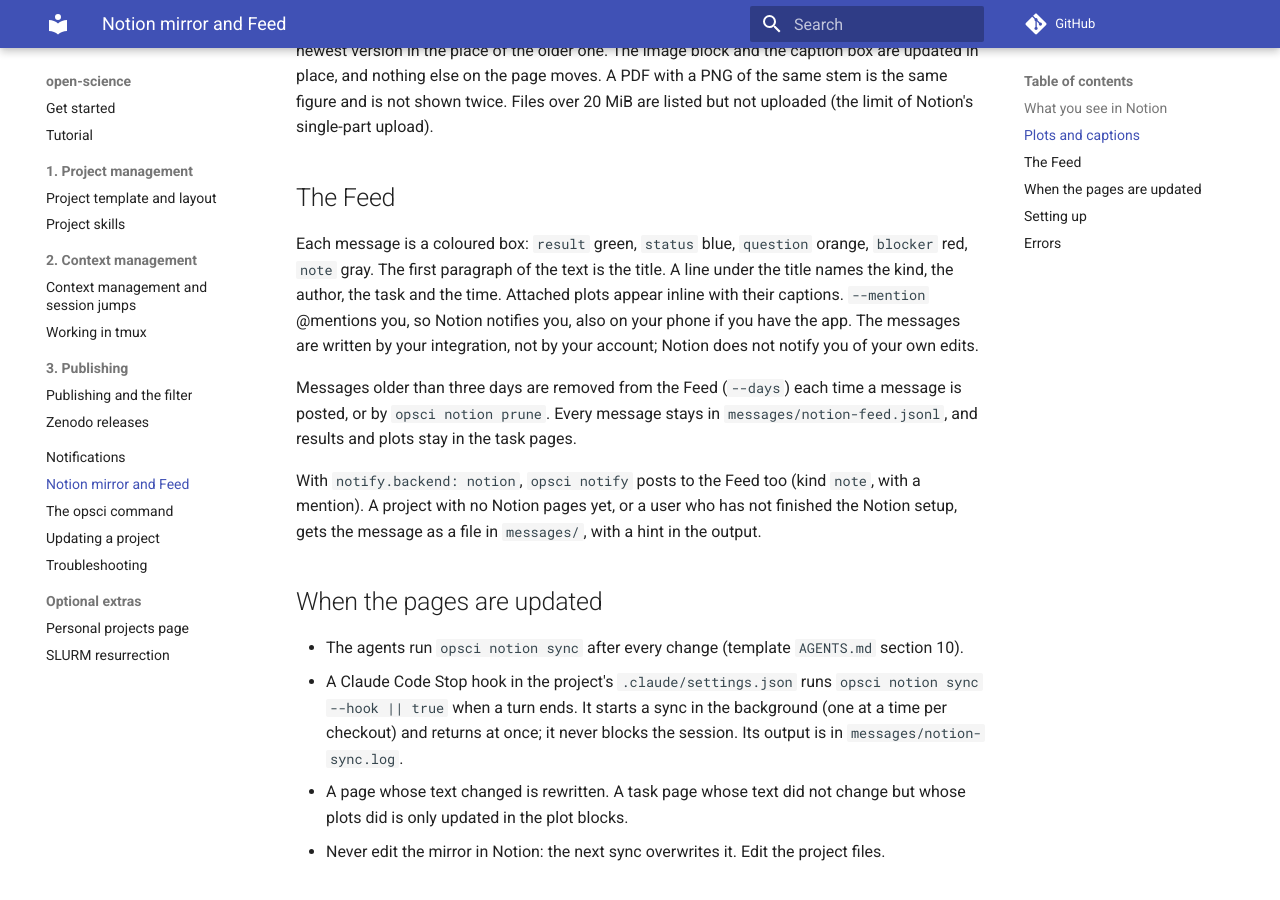
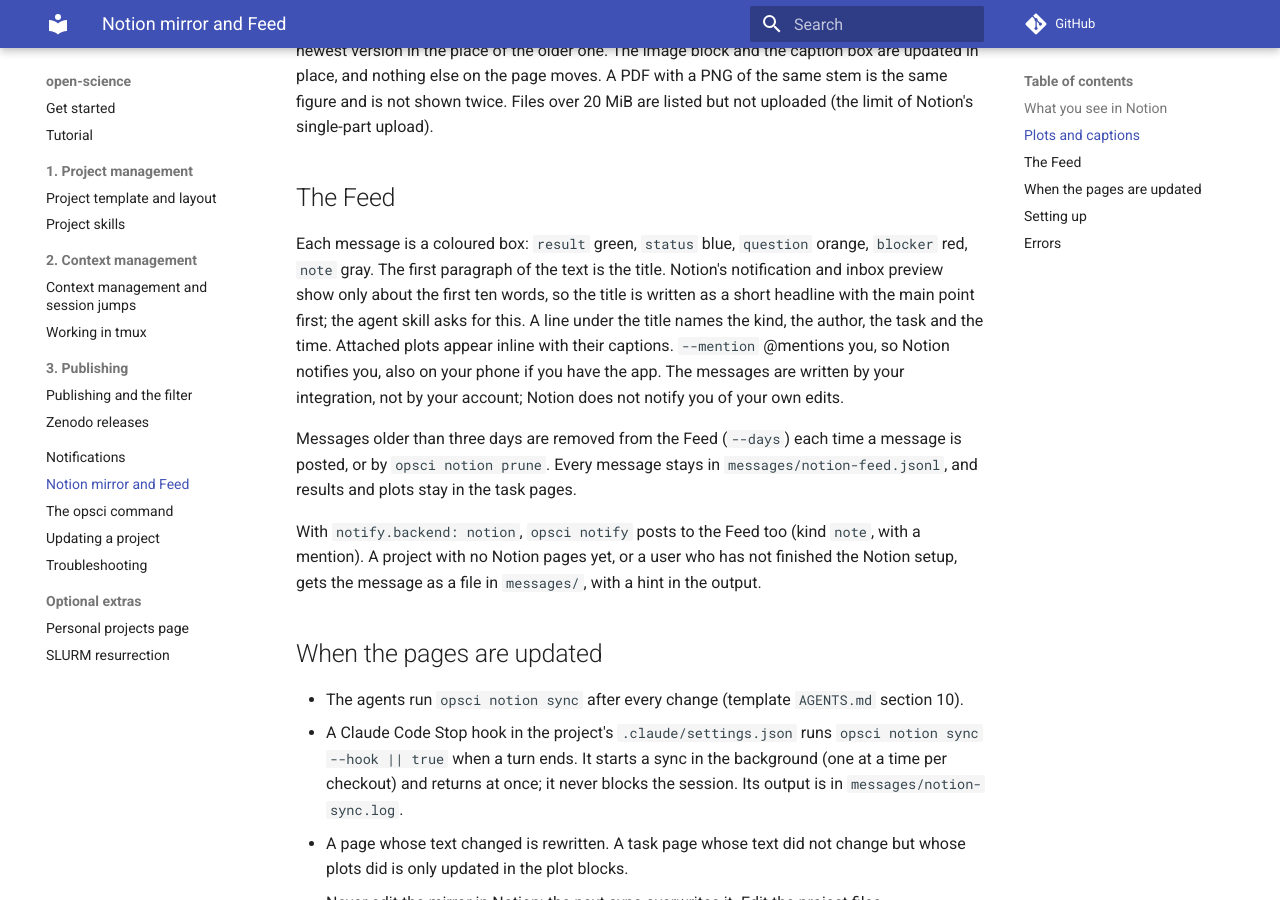
Before and after one commit to mhycheung/open-science, an MkDocs documentation site: the page built from docs/notion.md, in a window 1280 px wide and 900 px high, scrolled down 1894 px. Built offline with MkDocs 1.6.1 and Material for MkDocs 9.7.7, drawn with Linux system fonts in a browser that asks for light colours; comment, search, counter and statistics services are not loaded.

Commit message:
Write Feed titles as headlines for the notification preview
Notion's notification and inbox preview show only the first ~10 words of
a message, so the title must carry the main point on its own.

```diff
--- a/docs/notion.md
+++ b/docs/notion.md
@@ -67,7 +67,9 @@
 ## The Feed
 
 Each message is a coloured box: `result` green, `status` blue, `question` orange, `blocker`
-red, `note` gray. The first paragraph of the text is the title. A line under the title names
+red, `note` gray. The first paragraph of the text is the title. Notion's notification and inbox preview show
+only about the first ten words, so the title is written as a short headline with the main
+point first; the agent skill asks for this. A line under the title names
 the kind, the author, the task and the time. Attached plots appear inline with their
 captions. `--mention` @mentions you, so Notion notifies you, also on your phone if you have
 the app. The messages are written by your integration, not by your account; Notion does not
```
Also changed, not shown: CHANGELOG.md (+7 -0 lines), plugins/open-science-project/skills/notion/SKILL.md (+12 -2 lines), template/AGENTS.md (+3 -1 lines), 1 other file.
